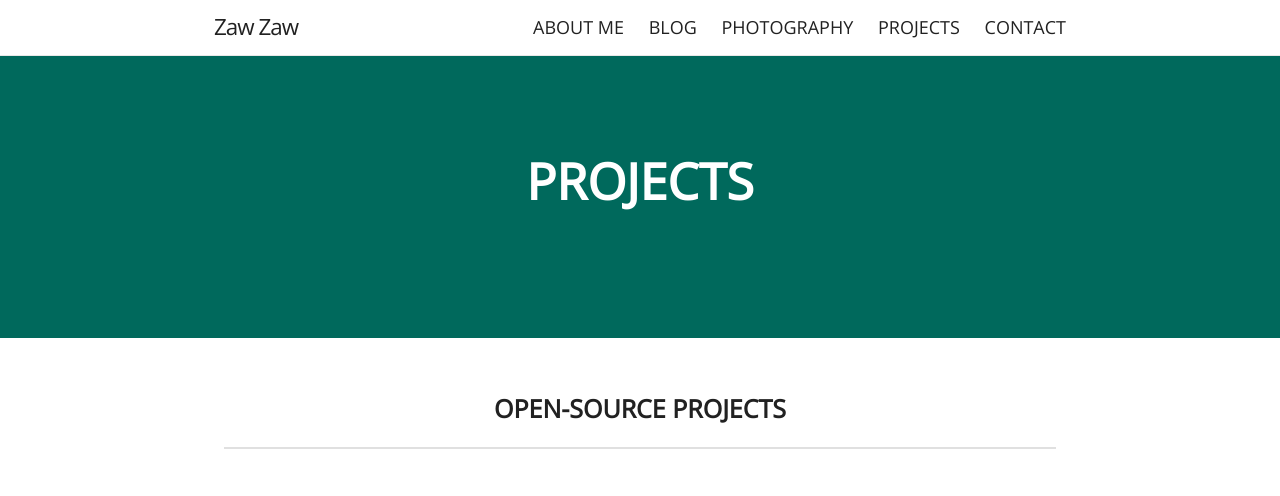
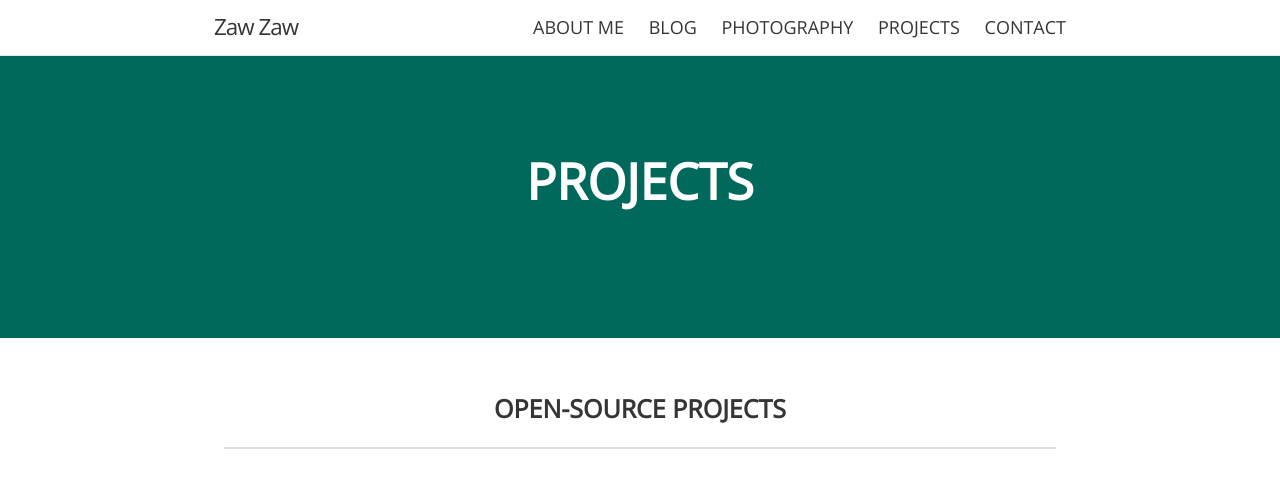
Before and after one commit to zawzaww/zawzaww.github.io, a Jekyll site: the page built from projects.html, in a window 1280 px wide. Shown: the top 496 px of the page. Built offline with Jekyll 4.4.1, drawn with Linux system fonts in a browser that asks for light colours.

Commit message:
sass: Set header font-weight to semi bold, 600 and update heading color

```diff
--- a/_sass/normalize.scss
+++ b/_sass/normalize.scss
@@ -133,19 +133,19 @@
  */
 
 h1 {
-  font-size: 45px;
-  font-weight: bold;
+  font-size: 42px;
+  font-weight: 600;
   margin: 0.67em 0;
 }
 
 h2 {
   font-size: 35px;
-  font-weight: bold;
+  font-weight: 600;
 }
 
 h3 {
   font-size: 25px;
-  font-weight: bold;
+  font-weight: 600;
 }
 
 /**
--- a/_sass/variables.scss
+++ b/_sass/variables.scss
@@ -8,7 +8,7 @@
 $header-bg-color-secondary: #00695C !default;
 
 // Text colors.
-$section-headings-color: #212121 !default;
+$section-headings-color: #353535 !default;
 $body-text-color: #212121 !default;
 $body-link-color: #00695C !default;
 $blockquote-text-color: #819198 !default;
```
